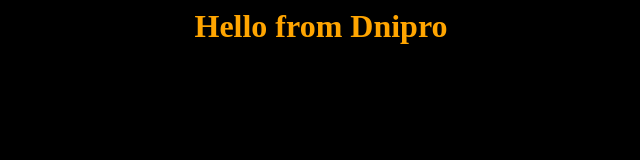
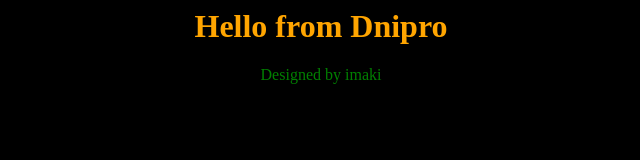
Before and after one commit to vecinomio/app-for-jenkins, a plain HTML site: page index.html in a window 1280 px wide. Shown: the whole page, without its empty margins (319-959 px from the left). Drawn offline with Linux system fonts and the light colour scheme.

Commit message:
Update index.html

```diff
--- a/index.html
+++ b/index.html
@@ -2,7 +2,7 @@
 <body bgcolor=black>
 <center>
 <h1><font color=orange>Hello from Dnipro</font></h1>
-<p><font color=green></font></p>
+<p><font color=green>Designed by imaki</font></p>
 </center>
 </body>
 </html>
```
